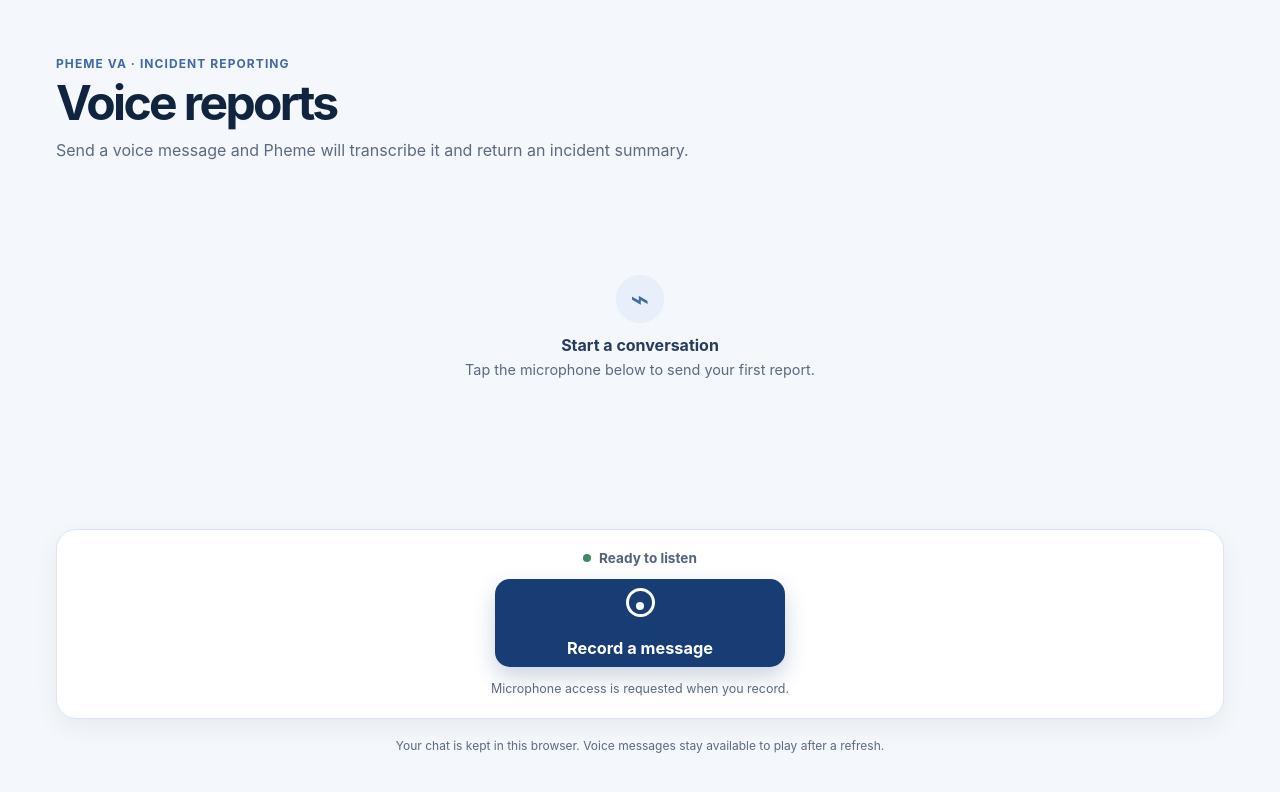
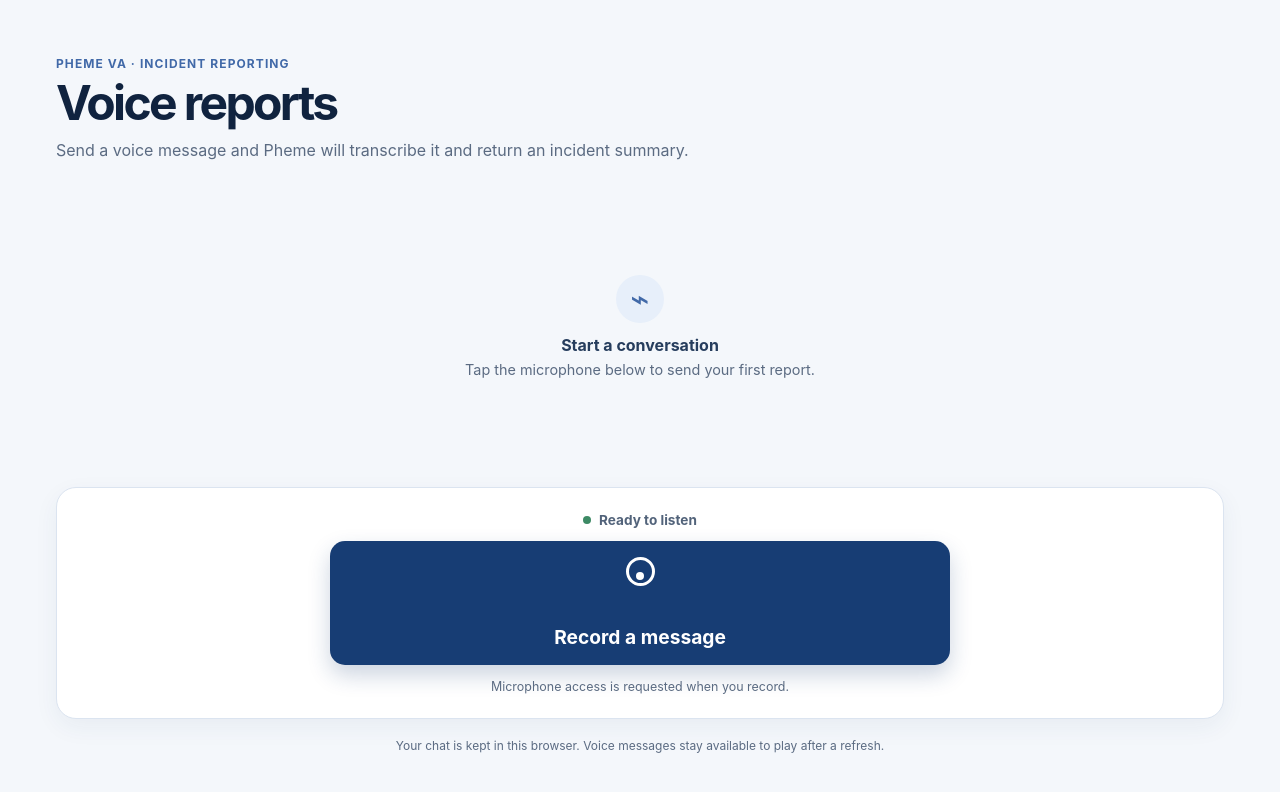
Before and after one commit to CharlieQuirkFYP/agentic-lab, a React (Vite) app in the folder voice-agent-web/: page / in a window 1280 px wide. Shown: the top 792 px of the page. Built offline with nearby package versions, Linux system fonts and the light colour scheme.

Commit message:
fix: enlarge desktop recording control

```diff
--- a/voice-agent-web/src/styles.css
+++ b/voice-agent-web/src/styles.css
@@ -37,7 +37,7 @@ h1 { margin: 8px 0 10px; font-size: clamp(2rem, 7vw, 3rem); letter-spacing: -.05
 .state-recording span { background: #db3d4a; animation: blink 1.2s ease-in-out infinite; }
 .state-processing span { background: #d99022; animation: blink .8s ease-in-out infinite; }
 .state-error span { background: #db3d4a; }
-.record-button { display: grid; place-items: center; gap: 6px; width: min(100%, 290px); min-height: 82px; border: 0; border-radius: 15px; background: #173d74; color: white; cursor: pointer; font-size: 1.02rem; box-shadow: 0 10px 22px rgba(23, 61, 116, .22); touch-action: manipulation; }
+.record-button { display: grid; place-items: center; gap: 8px; width: min(100%, 520px); min-height: 108px; border: 0; border-radius: 15px; background: #173d74; color: white; cursor: pointer; font-size: 1.12rem; box-shadow: 0 10px 22px rgba(23, 61, 116, .22); touch-action: manipulation; }
 .record-button:hover:not(:disabled) { background: #123565; }
 .record-button:focus-visible, button:focus-visible { outline: 3px solid #88b8ff; outline-offset: 3px; }
 .record-button:disabled { cursor: wait; opacity: .75; }
@@ -53,6 +53,6 @@ dl { display: grid; grid-template-columns: repeat(3, 1fr); gap: 8px; }
 .wide { grid-column: 1 / -1; }
 footer { margin: 18px 4px 0; font-size: .75rem; text-align: center; }
 @keyframes blink { 50% { opacity: .35; transform: scale(.82); } }
-@media (min-width: 900px) { .shell { padding-bottom: 44px; } .chat { padding-inline: 22px; } .composer { padding-block: 20px; } .record-button { min-height: 88px; } }
+@media (min-width: 900px) { .shell { padding-bottom: 44px; } .chat { padding-inline: 22px; } .composer { padding: 24px 28px 22px; } .record-button { width: min(70vw, 620px); min-height: 124px; font-size: 1.2rem; } }
 @media (max-width: 600px) { .shell { padding: 24px 12px max(22px, env(safe-area-inset-bottom)); } .chat-header { align-items: flex-start; gap: 12px; } .intro { font-size: .96rem; } .clear-button { padding: 8px 9px; white-space: nowrap; } .chat { margin-top: 20px; padding-inline: 0; } .bubble { max-width: 94%; padding: 13px 14px 9px; } .bubble-text { font-size: .98rem; } .voice-message { min-width: min(230px, calc(100vw - 88px)); } .report dl { grid-template-columns: 1fr; } .report dd { font-size: .92rem; } .wide { grid-column: auto; } .composer { position: sticky; bottom: 10px; z-index: 2; margin-inline: -2px; border-radius: 16px; padding: 15px 14px 14px; } .record-button { width: 100%; min-height: 76px; } .help { max-width: 280px; } }
 @media (max-width: 380px) { .shell { padding: 18px 8px max(18px, env(safe-area-inset-bottom)); } .chat-header { display: block; } .clear-button { margin-top: 14px; } .bubble { max-width: 98%; } .composer { bottom: 6px; } .record-button { min-height: 70px; } }
```
